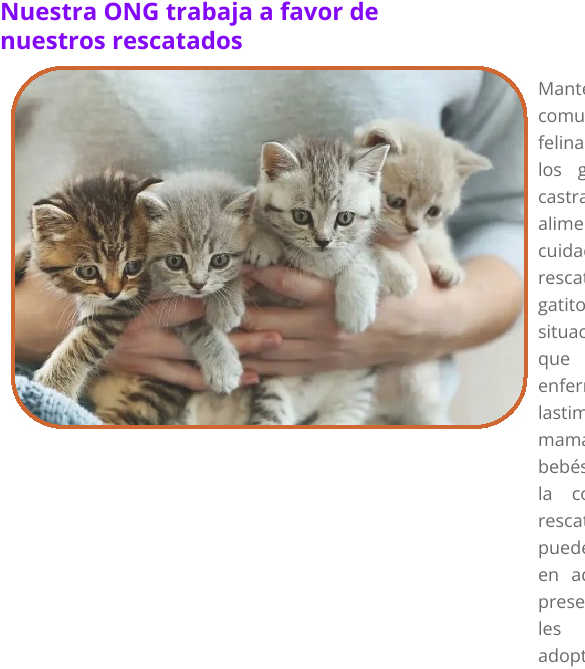
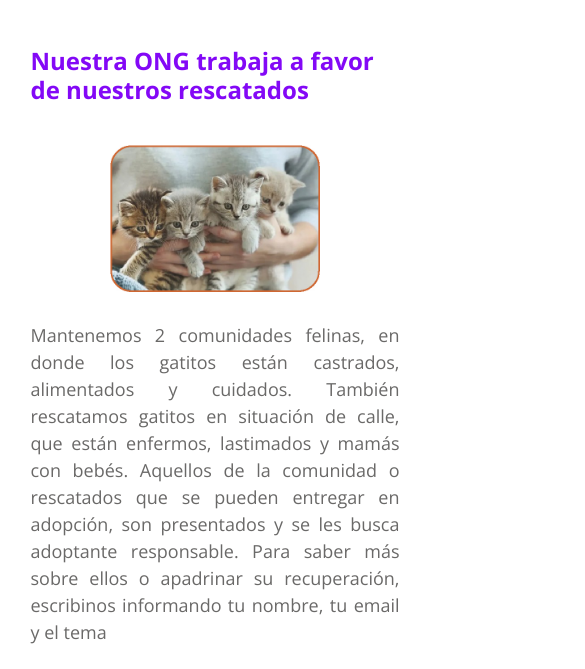
Before and after one commit to malulira/2da-marialira-hotelgatuno, a website: page pages/ong.html in a window 390 px wide. Shown: the part 179-848 px from the top of the page, 585 px wide, since content can reach past the window. Drawn offline with nearby package versions, Linux system fonts and the light colour scheme; a web font is replaced by a local one.

Commit message:
responsive pag servicios y ong

```diff
--- a/SCSS/_aside.scss
+++ b/SCSS/_aside.scss
@@ -39,13 +39,14 @@
 /*ASIDE ONG*/
 .fotos-ong{
     display: flex;
-    margin: 30px;
+    margin: 30px 0 10px 0;
     justify-content: space-evenly;
     flex-wrap: wrap;
 }
 
 .articulo-ong {
-    @include sizes (250px, 250px);
+
+    @include sizes (300px, 230px);
 
     img {
         width: 100%;
--- a/SCSS/_mq.scss
+++ b/SCSS/_mq.scss
@@ -109,9 +109,52 @@
         }
 
 
+/*Tablet ONG*/
+
+.row{
+
+    margin: 20px;
+    display: flex;
+    flex-flow:row wrap;
+
+}
+
+.imagen-ong{
+    display: flex;
+    justify-content: center;
+    width: 100%;
+    @include espacios (0, 10px);
+
+    img{
+        width: 15em;
+
+
+    }
+
+}
+
+.texto-ong{
+    display: flex;
+    justify-content: center;
+    width: 100%;
+
+}
+
+.titulo-ong{
+    display: flex;
+    justify-content: center;
+    width: 100%;
+
+}
+
+
+
+
 
 /*Mobil*/
-@media (max-width: 500px){
+
+@media
+(max-width: 500px){
 
 
     /*Mobil Servicios*/
@@ -190,7 +233,7 @@
             }
 
                 img{
-                width: 450px;
+                width: 350px;
                 }
 
 
@@ -201,7 +244,7 @@
             }
 
                 img{
-                    width: 450px;
+                    width: 350px;
                     }
 
         &-diaria{
@@ -211,7 +254,7 @@
             }
 
             img{
-                width: 450px;
+                width: 350px;
                 }
     }
 
--- a/SCSS/_principal.scss
+++ b/SCSS/_principal.scss
@@ -104,38 +104,49 @@ h2 {color: $color-second;
     &-individual{
         display: flex;
         flex-direction: row-reverse;
+        @include espacios (0,10px);
+
     }
 
     &-compartida{
         display: flex;
         flex-direction: row;
+        @include espacios (0,10px);
     }
 
     &-diaria{
         display: flex;
         flex-direction: row-reverse;
+        @include espacios (0,10px);
     }
 
 }
 
+.imagen{
 
-.texto-servicios{
-    display: flex;
-    margin: 20px;
-    flex-direction: column;
+    &-individual{
+        @include espacios (0,10px);
+        }
+
+    &-compartida{
+        @include espacios (0,10px);
+        }
+
+    &-diaria{
+        @include espacios (0,10px);
+        }
     }
-
 
 .parrafo{
 
     &-1{
-        margin: 10px;
+        margin: 30px;
         display: flex;
 
         }
 
     &-2{
-        margin: 10px;
+        margin: 30px;
         display: flex;
 
         }
@@ -145,19 +156,35 @@ h2 {color: $color-second;
 
 /* ESTILOS ONG*/
 
-.intro-ong{
-    margin: 10px;
+
+.row{
     display: flex;
+    width: 100%;
 
+}
+
+
+.titulo-ong{
+    margin: 30px;
 
 }
 
 .texto-ong{
     margin: 10px;
     display: flex;
-    flex-direction: column;
 
 }
+
+.imagen-ong{
+    margin: 20px;
+    display: flex;
+
+
+
+    }
+
+
+/*Estilos Contacto*/
 
 .info-contacto{
     display: flex;
--- a/pages/ong.html
+++ b/pages/ong.html
@@ -40,12 +40,13 @@
           </nav>
     </header>
     <main>
-      <h2>Nuestra ONG trabaja a favor de nuestros rescatados</h2>
-      <section class="intro-ong">
-           <article>
+      <section class="row">
+          <h2 class="titulo-ong">Nuestra ONG trabaja a favor de nuestros rescatados</h2>
+          <article class="imagen-ong col-lg-3 col-md-6 col-sm-12 ">
                 <img src="../assets/principal-ong.jpg" alt="Rescatados por la ONG">
           </article>
-                  <p class="texto texto-ong">Mantenemos 2 comunidades felinas, en donde los gatitos están castrados,
+                <article class="texto-ong col-lg-4 col-md-6 col-sm-12">
+                      <p class="texto">Mantenemos 2 comunidades felinas, en donde los gatitos están castrados,
                       alimentados y cuidados. También rescatamos gatitos en situación de calle,
                       que están enfermos, lastimados y mamás con bebés. Aquellos de la comunidad
                       o rescatados que se pueden entregar en adopción, son presentados y se les
@@ -54,12 +55,16 @@
                       Para saber más sobre ellos o apadrinar su recuperación, escribinos
                       informando tu nombre, tu email y el tema
                       </p>
-                  <p class="texto texto-ong">Si estás pensando sumar un amigo peludo tenés que saber el compromiso que esto implica.
+                </article>
+
+                    <article class="texto-ong col-lg-4 col-md-6 col-sm-12">
+                      <p class="texto">Si estás pensando sumar un amigo peludo tenés que saber el compromiso que esto implica.
                     No sólo será tu compañía sino un integrante más de la familia. Por lo que te recomendamosplanifiques
                     bien su llegada, asegúrate que todos estén de acuerdo y que en tu edificio o casa se permitan mascotas.
                     Tené en cuenta los gastos mensuales relacionados, cuidados generales que necesitará para que se encuentre
                     saludable y cómodo y con quién dejarlo en caso de salir de vacaciones.
                       </p>
+                    </article>
           </section>
       </main>
       <aside>
```
Also changed, not shown: pages/servicios.html (+1 -7 lines), css/main.css, 1 other file. Lines whose indentation alone changed are shown as unchanged.
